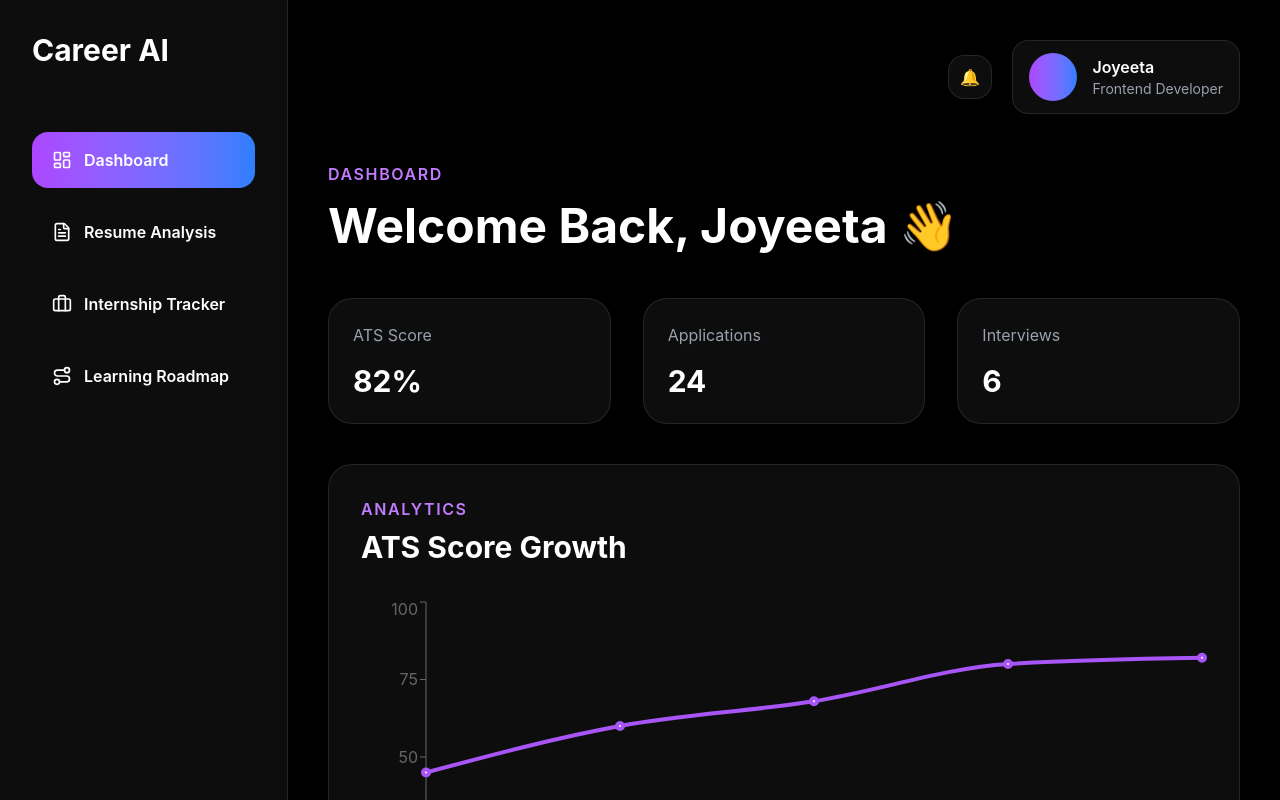
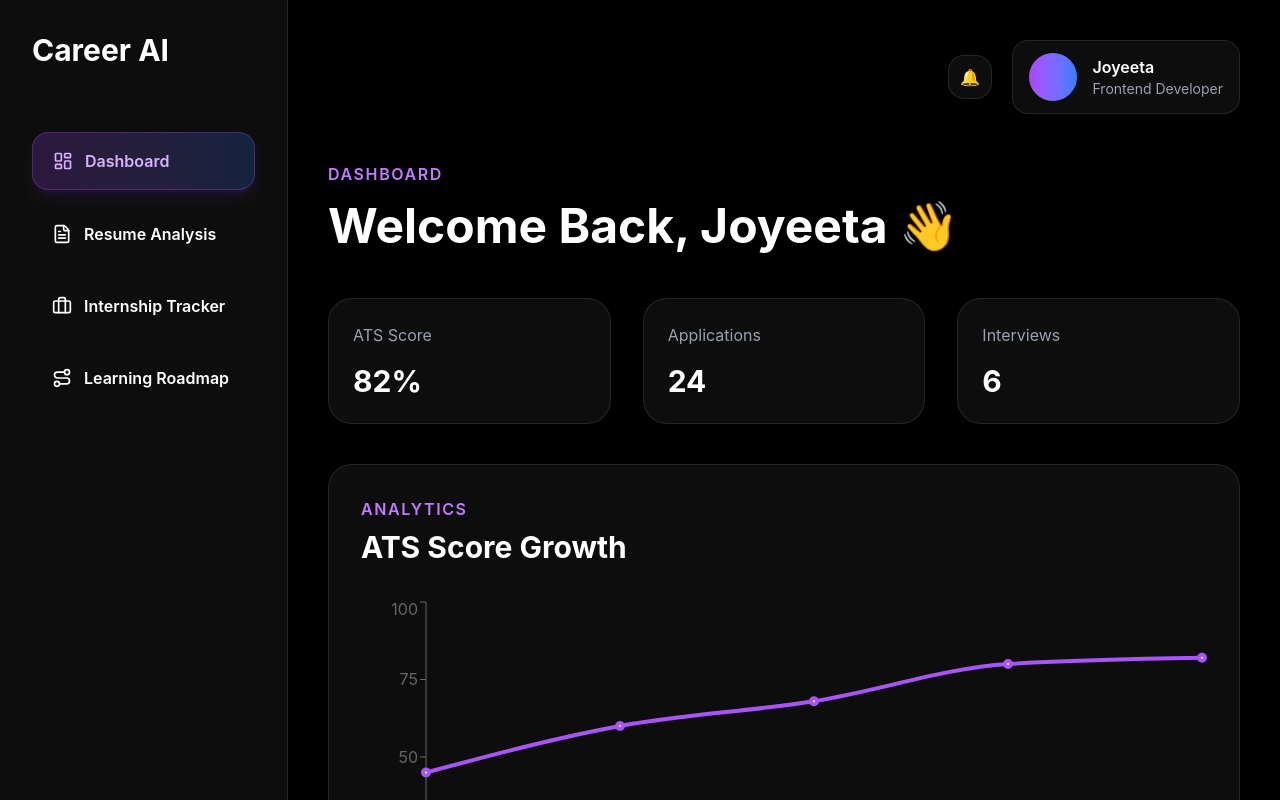
Before and after one commit to Joyeeta2003/career-ai, a React (Vite) app: page /dashboard in a window 1280 px wide. Shown: the top 800 px of the page. Built offline with nearby package versions, Linux system fonts and the light colour scheme.

Commit message:
Improved sidebar active and hover states

```diff
--- a/src/components/Sidebar.jsx
+++ b/src/components/Sidebar.jsx
@@ -25,10 +25,10 @@ function Sidebar({ closeSidebar }) {
           end
           onClick={closeSidebar}
           className={({ isActive }) =>
-            `block px-5 py-4 rounded-2xl font-semibold transition ${
+            `block px-5 py-4 rounded-2xl font-semibold transition-all duration-300 ${
               isActive
-                ? "bg-gradient-to-r from-purple-500 to-blue-500"
-                : "hover:bg-white/5"
+                ? "bg-gradient-to-r from-purple-500/20 to-blue-500/20 border border-purple-500/30 text-purple-300 shadow-lg shadow-purple-500/10"
+                : "hover:bg-white/10 hover:translate-x-1"
             }`
           }
         >
@@ -46,10 +46,10 @@ function Sidebar({ closeSidebar }) {
           to="/dashboard/resume-analysis"
           onClick={closeSidebar}
           className={({ isActive }) =>
-            `block px-5 py-4 rounded-2xl font-semibold transition ${
+            `block px-5 py-4 rounded-2xl font-semibold transition-all duration-300 ${
               isActive
-                ? "bg-gradient-to-r from-purple-500 to-blue-500"
-                : "hover:bg-white/5"
+                ? "bg-gradient-to-r from-purple-500/20 to-blue-500/20 border border-purple-500/30 text-purple-300 shadow-lg shadow-purple-500/10"
+                : "hover:bg-white/10 hover:translate-x-1"
             }`
           }
         >
@@ -67,10 +67,10 @@ function Sidebar({ closeSidebar }) {
           to="/dashboard/internships"
           onClick={closeSidebar}
           className={({ isActive }) =>
-            `block px-5 py-4 rounded-2xl font-semibold transition ${
+            `block px-5 py-4 rounded-2xl font-semibold transition-all duration-300 ${
               isActive
-                ? "bg-gradient-to-r from-purple-500 to-blue-500"
-                : "hover:bg-white/5"
+                ? "bg-gradient-to-r from-purple-500/20 to-blue-500/20 border border-purple-500/30 text-purple-300 shadow-lg shadow-purple-500/10"
+                : "hover:bg-white/10 hover:translate-x-1"
             }`
           }
         >
@@ -88,10 +88,10 @@ function Sidebar({ closeSidebar }) {
           to="/dashboard/roadmap"
           onClick={closeSidebar}
           className={({ isActive }) =>
-            `block px-5 py-4 rounded-2xl font-semibold transition ${
+            `block px-5 py-4 rounded-2xl font-semibold transition-all duration-300 ${
               isActive
-                ? "bg-gradient-to-r from-purple-500 to-blue-500"
-                : "hover:bg-white/5"
+                ? "bg-gradient-to-r from-purple-500/20 to-blue-500/20 border border-purple-500/30 text-purple-300 shadow-lg shadow-purple-500/10"
+                : "hover:bg-white/10 hover:translate-x-1"
             }`
           }
         >
```
